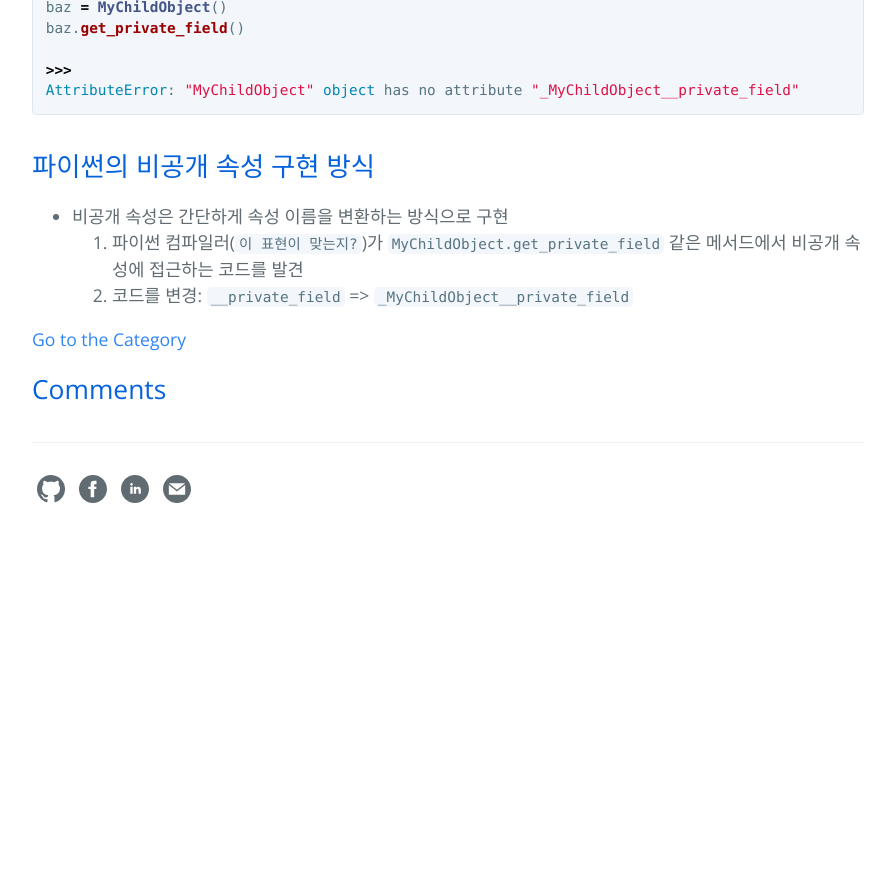
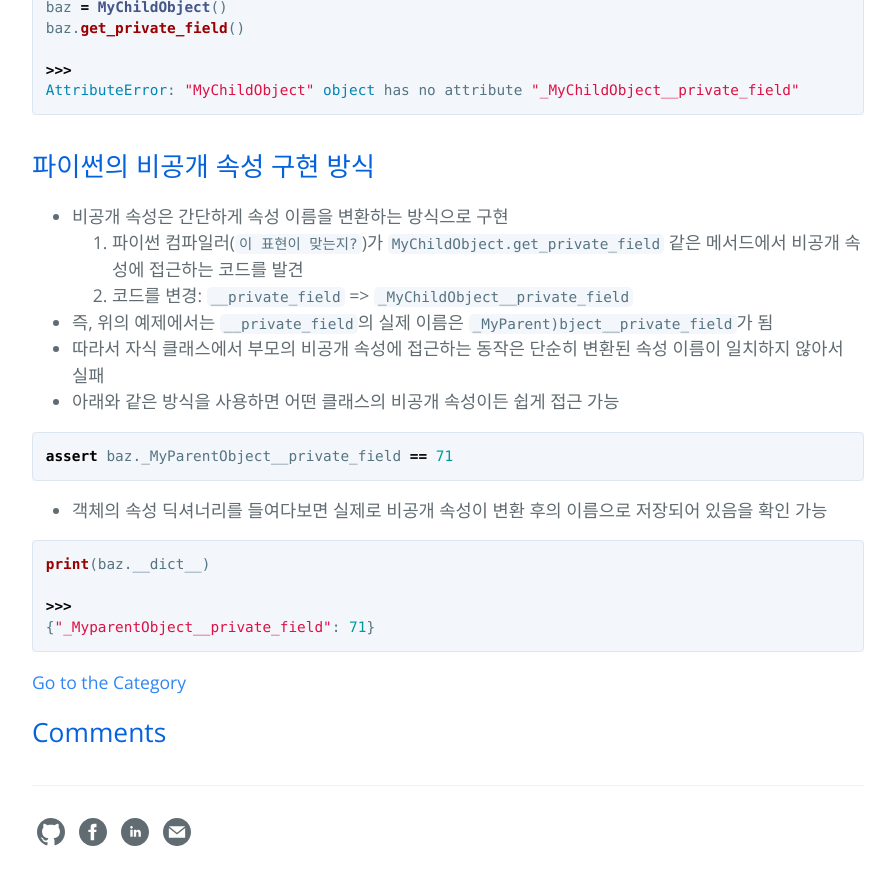
Before and after one commit to hcnoh/hcnoh.github.io, a Jekyll site: the page built from _posts/2018-10-08-effective-python-way27.md, in a window 1280 px wide and 900 px high, scrolled down 1632 px. Shown: the top 885 px of the window, without its empty margins (192-1087 px from the left). Built offline with Jekyll 4.4.1, drawn with Linux system fonts in a browser that asks for light colours; comment, search, counter and statistics services are not loaded; before the commit the page ends 2189 px from its top, so only the background shows below that.

Commit message:
Update 2018-10-08-effective-python-way27.md

````diff
--- a/_posts/2018-10-08-effective-python-way27.md
+++ b/_posts/2018-10-08-effective-python-way27.md
@@ -76,3 +76,19 @@ AttributeError: "MyChildObject" object has no attribute "_MyChildObject__private
 - 비공개 속성은 간단하게 속성 이름을 변환하는 방식으로 구현
   1. 파이썬 컴파일러(`이 표현이 맞는지?`)가 `MyChildObject.get_private_field` 같은 메서드에서 비공개 속성에 접근하는 코드를 발견
   2. 코드를 변경: `__private_field` => `_MyChildObject__private_field`
+- 즉, 위의 예제에서는 `__private_field`의 실제 이름은 `_MyParent)bject__private_field`가 됨
+- 따라서 자식 클래스에서 부모의 비공개 속성에 접근하는 동작은 단순히 변환된 속성 이름이 일치하지 않아서 실패
+- 아래와 같은 방식을 사용하면 어떤 클래스의 비공개 속성이든 쉽게 접근 가능
+
+```python
+assert baz._MyParentObject__private_field == 71
+```
+
+- 객체의 속성 딕셔너리를 들여다보면 실제로 비공개 속성이 변환 후의 이름으로 저장되어 있음을 확인 가능
+
+```python
+print(baz.__dict__)
+
+>>>
+{"_MyparentObject__private_field": 71}
+```
````
